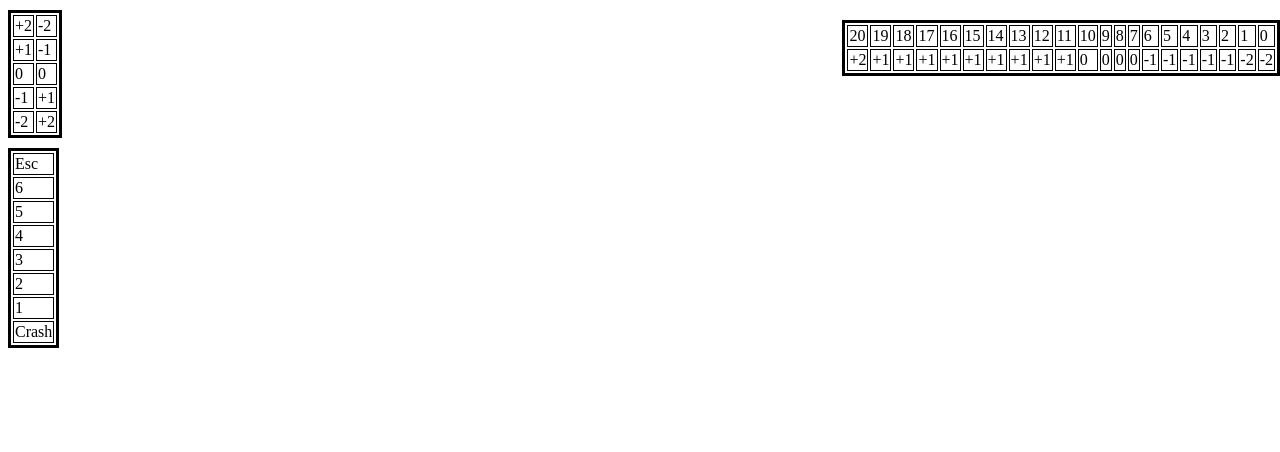
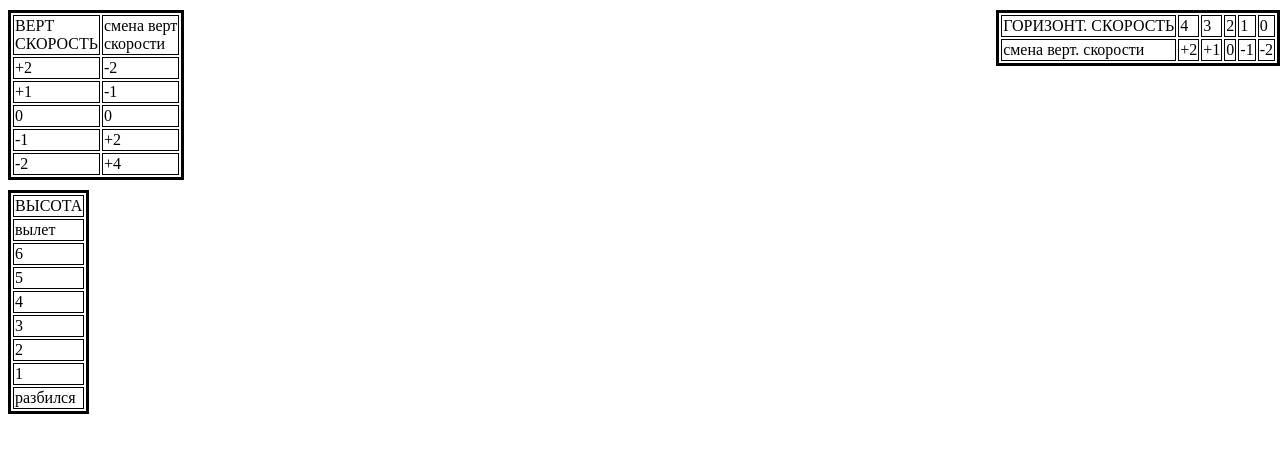
Before and after one commit to BoyVOL/BoyVOL.github.io, a plain HTML site: page TabletopWargameProject/ShipSheetTemplate.html in a window 1280 px wide. Drawn offline with Linux system fonts and the light colour scheme.

Commit message:
тестовый макет + попытки поиграться с циферками

```diff
--- a/TabletopWargameProject/ShipSheetTemplate.html
+++ b/TabletopWargameProject/ShipSheetTemplate.html
@@ -11,6 +11,7 @@
         .speed {
             position: absolute;
             right: 0px;
+            top: 0px;
         }
         tr{
             border: solid;
@@ -27,22 +28,7 @@
 <body>
     <table class="speed">
         <tr>
-            <td>20</td>
-            <td>19</td>
-            <td>18</td>
-            <td>17</td>
-            <td>16</td>
-            <td>15</td>
-            <td>14</td>
-            <td>13</td>
-            <td>12</td>
-            <td>11</td>
-            <td>10</td>
-            <td>9</td>
-            <td>8</td>
-            <td>7</td>
-            <td>6</td>
-            <td>5</td>
+            <td>ГОРИЗОНТ. СКОРОСТЬ</td>
             <td>4</td>
             <td>3</td>
             <td>2</td>
@@ -50,44 +36,31 @@
             <td>0</td>
         </tr>
         <tr>
+            <td>смена верт. скорости</td>
             <td>+2</td>
             <td>+1</td>
-            <td>+1</td>
-            <td>+1</td>
-            <td>+1</td>
-            <td>+1</td>
-            <td>+1</td>
-            <td>+1</td>
-            <td>+1</td>
-            <td>+1</td>
-            <td>0</td>
-            <td>0</td>
-            <td>0</td>
             <td>0</td>
             <td>-1</td>
-            <td>-1</td>
-            <td>-1</td>
-            <td>-1</td>
-            <td>-1</td>
-            <td>-2</td>
             <td>-2</td>
         </tr>
     </table>
     <table class="elev">
+        <tr><td>ВЕРТ <br>СКОРОСТЬ</td><td>смена верт  <br>скорости</td></tr>
         <tr><td>+2</td><td>-2</td></tr>
         <tr><td>+1</td><td>-1</td></tr>
         <tr><td>0</td><td>0</td></tr>
-        <tr><td>-1</td><td>+1</td></tr>
-        <tr><td>-2</td><td>+2</td></tr>
+        <tr><td>-1</td><td>+2</td></tr>
+        <tr><td>-2</td><td>+4</td></tr>
     </table>
     <table class="height">
-        <tr><td>Esc</td></tr>
+        <tr><td>ВЫСОТА</td></tr>
+        <tr><td>вылет</td></tr>
         <tr><td>6</td></tr>
         <tr><td>5</td></tr>
         <tr><td>4</td></tr>
         <tr><td>3</td></tr>
         <tr><td>2</td></tr>
         <tr><td>1</td></tr>
-        <tr><td>Crash</td></tr>
+        <tr><td>разбился</td></tr>
     </table>
 </body>
```
Also changed, not shown: 2 other files.
